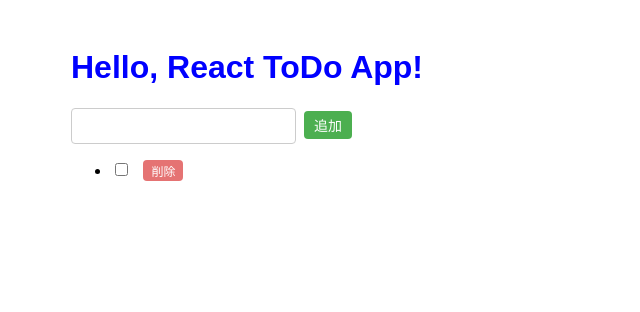
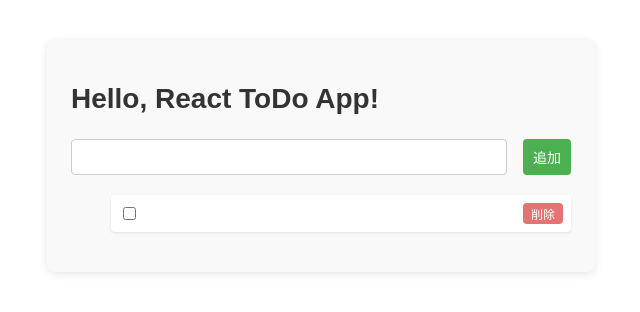
Before and after one commit to K1ndar00/react-todo-app, a React (Vite) app: page / in a window 1280 px wide. Both pictures are taken after a click on the button "追加". Shown: the top 312 px of the page, without its empty margins (319-959 px from the left). Built offline with nearby package versions, Linux system fonts and the light colour scheme; the HTML template or start-up script is replaced by a standard one.

Commit message:
CSSを追加し、見た目を整理

```diff
--- a/src/App.css
+++ b/src/App.css
@@ -1,12 +1,46 @@
 h1 {
-    color : blue ;
+    color : #333 ;
+    font-size : 28px ;
+    margin-bottom: 24px ;
 }
 
 .todo-app {
     max-width: 500px;
-    margin: 0 auto;
-    padding: 20px;
+    margin: 40px auto;
+    padding: 24px;
     font-family: sans-serif;
+    background-color: #f9f9f9;
+    border-radius: 8px;
+    box-shadow: 0 2px 8px rgba(0, 0, 0, 0.1);
+}
+
+.input-area {
+    display: flex;
+    gap: 8px;
+    margin-bottom: 20px;
+}
+
+.input-area input {
+    flex: 1;
+}
+
+.todo-item {
+    display: flex;
+    align-items: center;
+    gap: 8px;
+    list-style-type: none;
+    margin-bottom: 8px;
+    background-color: #fff;
+    padding: 8px;
+    border-radius: 4px;
+    box-shadow: 0 1px 3px rgba(0, 0, 0, 0.1);
+    justify-content: space-between;
+}
+
+.todo-content {
+    display: flex;
+    align-items: center;
+    gap: 8px;
 }
 
 input {
--- a/src/App.jsx
+++ b/src/App.jsx
@@ -3,13 +3,16 @@ import './App.css';
 
 function TodoItem({todo, onToggle, onDelete}){
     return(
-        <li style = {{textDecoration: todo.done ? 'line-through' : 'none'}}>
+        <li className="todo-item" style = {{textDecoration: todo.done ? 'line-through' : 'none'}}>
+            <div className="todo-content">
                 <input
                     type = 'checkbox'
                     checked = {todo.done}
                     onChange = {onToggle}
                 />
-            {todo.text} <button className="delete-btn" onClick = {onDelete}>削除</button>
+                {todo.text}
+            </div>
+            <button className="delete-btn" onClick = {onDelete}>削除</button>
         </li>
     );
 }
@@ -50,11 +53,13 @@ export default function App(){
     return (
         <div className="todo-app">
             <h1>Hello, React ToDo App!</h1>
+            <div className="input-area">
                 <input
                     value={text}
                     onChange={(e) => setText(e.target.value)}
                 />
                 <button onClick={addTodo}>追加</button>
+            </div>
             <ul>
                 {todos.map((todo, index) => (
                     <TodoItem
```
Lines whose indentation alone changed are shown as unchanged.
